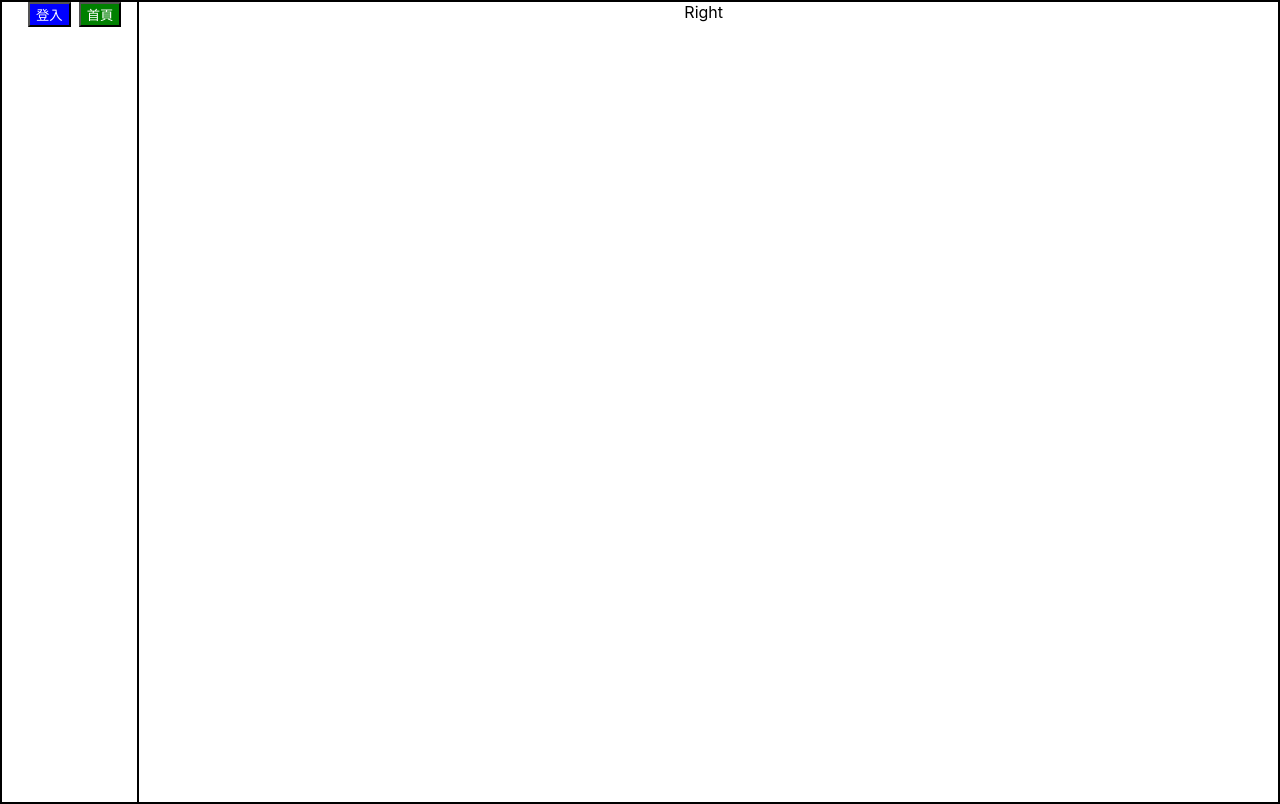
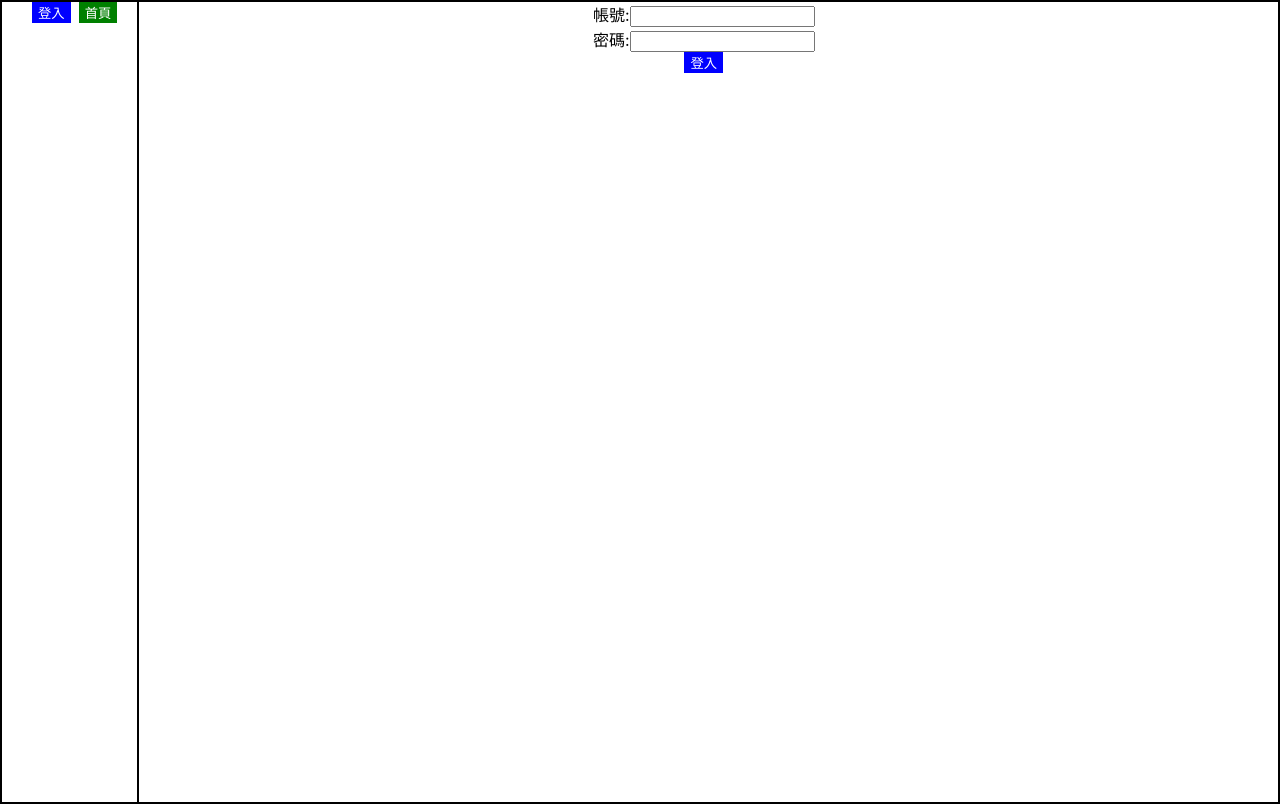
Before and after one commit to potter80511/johnny_react_test, a React (Create React App) app: page / in a window 1280 px wide. Built offline with nearby package versions, Linux system fonts and the light colour scheme.

Commit message:
Add Input

```diff
--- a/src/App.js
+++ b/src/App.js
@@ -1,12 +1,15 @@
 import Left from './components/Left'
 import Right from './components/Right';
 import './App.css';
+import { useState } from 'react';
 
 function App() {
+  const [isLogin, setIsLogin] = useState(false)
+
   return (
     <div className="App">
-		<Left />
-		<Right />
+		<Left isLogin={isLogin} />
+		<Right isLogin={isLogin} onSubmitLogin={() => setIsLogin(true)} />
     </div>
   );
 }
--- a/src/components/Button/Button.css
+++ b/src/components/Button/Button.css
@@ -1,3 +1,4 @@
 .Button {
   cursor: pointer;
+  border: none;
 }
--- /dev/null
+++ b/src/components/Input/index.js
@@ -0,0 +1,15 @@
+function Input({
+  label,
+  value,
+  onChange,
+  type = "text",
+}) {
+  return (
+    <div className="Input">
+      <label>{label}</label>
+      <input type={type} value={value} onChange={(e) => onChange(e.target.value)} />
+    </div>
+  );
+}
+
+export default Input;
--- a/src/components/Left/index.js
+++ b/src/components/Left/index.js
@@ -1,10 +1,11 @@
 import './Left.css';
 import Button from '../Button'
 
-function Left() {
+function Left({isLogin}) {
+  const loginText = isLogin ? "登出" : "登入"
   return (
     <div className="Left">
-		  <Button text="登入" backgroundColor="blue" />
+		  <Button text={loginText} backgroundColor="blue" />
 		  <Button text="首頁" backgroundColor="green"/>
 	  </div>
   );
--- a/src/components/Right/index.js
+++ b/src/components/Right/index.js
@@ -1,10 +1,23 @@
+import { useState } from 'react';
 import './Right.css';
+import Input from '../Input'
+import Button from '../Button'
 
-function Right() {
+function Right({isLogin, onSubmitLogin}) {
+  const [account, setAccount] = useState('')
+  const [password, setPassword] = useState('')
+
   return (
     <div className="Right">
-		Right
-	</div>
+      {isLogin ? <div>
+        select
+        </div>
+      : <div>
+          <Input label="帳號:" value={account} onChange={setAccount} />
+          <Input label="密碼:" value={password} onChange={setPassword} type="password" />
+          <Button text="登入" onClick={() => account && password && onSubmitLogin()} backgroundColor="blue" />
+        </div>}
+	  </div>
   );
 }
 
```
